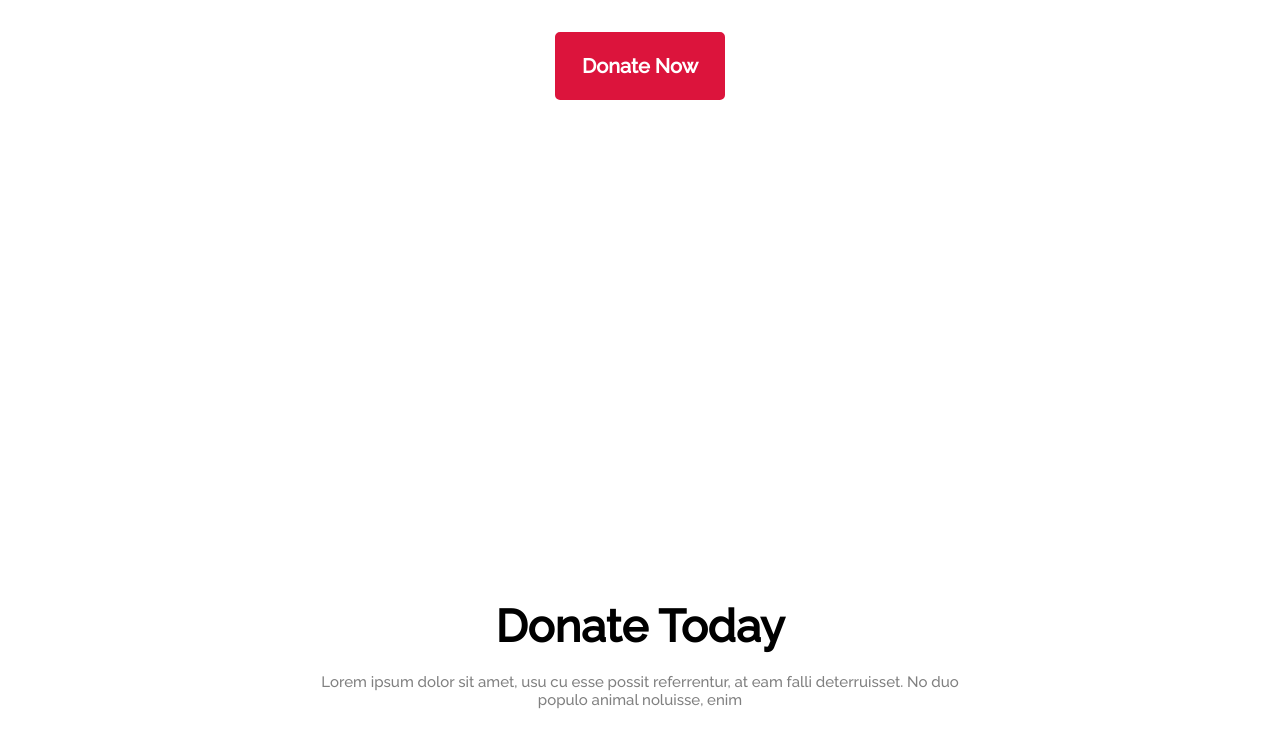
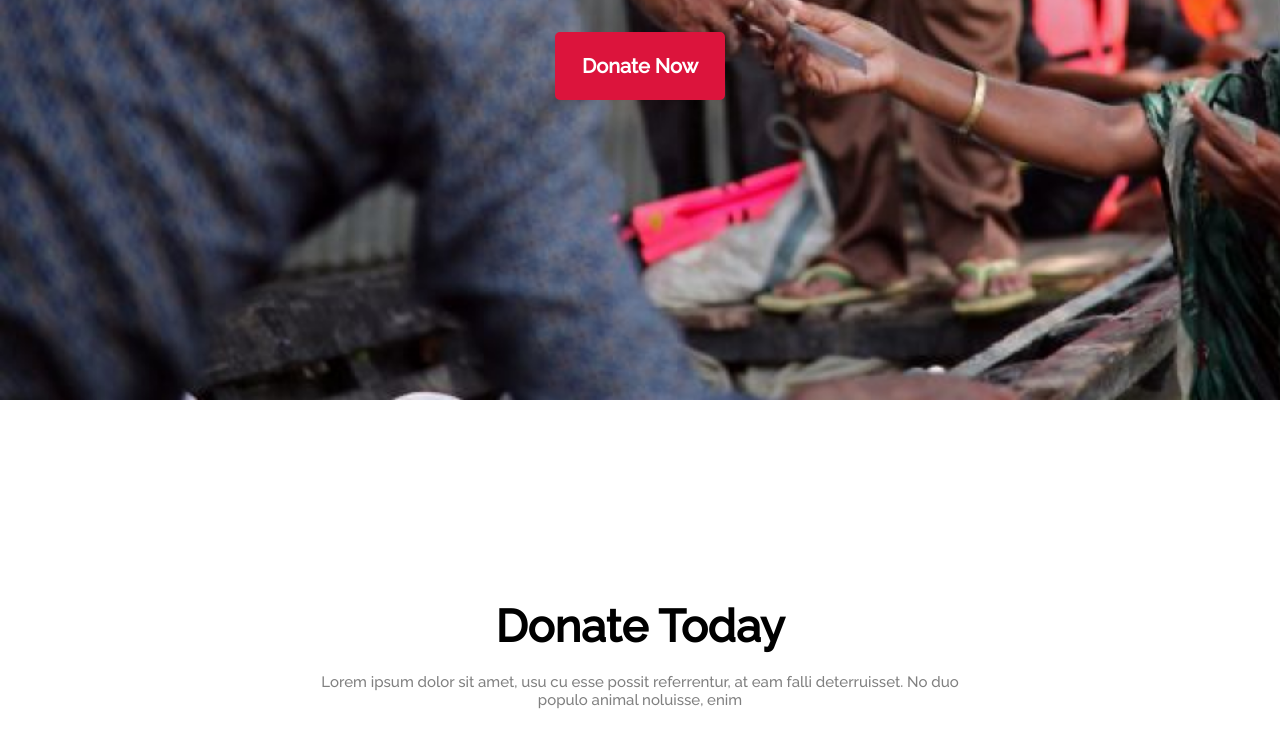
Before and after one commit to Tanjidshafin/king-sobhan, a plain HTML site: page index.html in a window 1280 px wide. Shown: the part 499-1245 px from the top of the page. Drawn offline with Linux system fonts and the light colour scheme; the site is published under a folder, as on GitHub Pages, so addresses that start at the root find nothing.

Commit message:
rafid ahsna

```diff
--- a/style.css/main.css
+++ b/style.css/main.css
@@ -8,7 +8,7 @@
 
 }
 .header-bg{
-    background-image: url(/img-banner.png);
+    background-image: url(../img-banner.png);
     background-repeat: no-repeat;
     background-size: cover;
     padding: 300px 1px;
```
